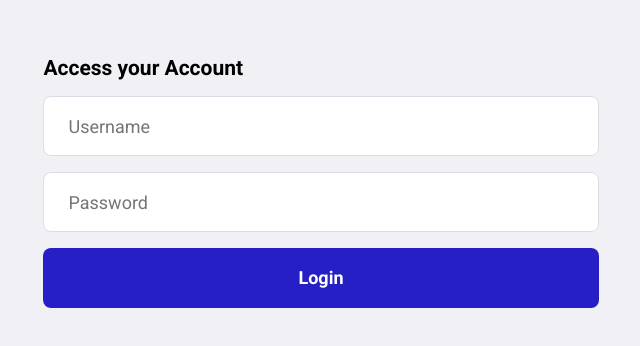
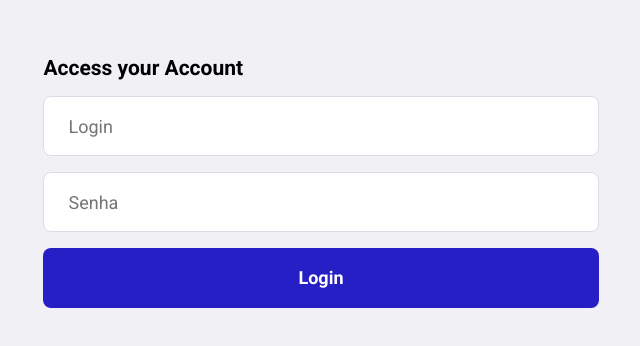
Before and after one commit to marcelo-moura/DesafioDev_Front-End, a React (Create React App) app: page / in a window 1280 px wide. Shown: the part 218-564 px from the top of the page, without its empty margins (319-959 px from the left). Built offline with nearby package versions, Linux system fonts and the light colour scheme.

Commit message:
Implementação para realizar a integração com a API através do Axios

```diff
--- a/package.json
+++ b/package.json
@@ -6,6 +6,7 @@
     "@testing-library/jest-dom": "^5.16.5",
     "@testing-library/react": "^13.4.0",
     "@testing-library/user-event": "^13.5.0",
+    "axios": "^1.1.2",
     "react": "^18.2.0",
     "react-dom": "^18.2.0",
     "react-icons": "^4.4.0",
--- a/src/pages/Login/index.js
+++ b/src/pages/Login/index.js
@@ -1,18 +1,58 @@
-import React from "react";
+import { React, useState } from "react";
+import { useNavigate } from 'react-router-dom'
+
+import api from "../../services/api";
 import './styles.css'
 
 import logoImage from '../../assets/logo.svg'
 import padlock from '../../assets/padlock.png'
 
 export default function Login() {
+
+    const [login, setLogin] = useState('');
+    const [senha, setSenha] = useState('');
+
+    const navigate = useNavigate();
+
+    async function logar(e) {
+        e.preventDefault();
+
+        const data = {
+            login, senha
+        };
+
+        try {
+            const response = await api.post('/api/v1/Auth/signIn', data)
+
+            localStorage.setItem('login', login);
+            localStorage.setItem('accessToken', response.data.data.accessToken)
+            localStorage.setItem('refreshToken', response.data.data.refreshToken)
+
+            navigate('/produtos');
+        } catch (error) {
+            alert('Login failed! Try again!')
+        }
+    }
+
     return (
         <div className="login-container">
             <section className="form">
             {/* <img src={logoImage} alt="DesafioDev Logo"/> */}
-            <form>
+            <form onSubmit={logar}>
                 <h1>Access your Account</h1>
-                <input placeholder="Username"/>
-                <input type="passwork" placeholder="Password"/>
+
+                <input
+                    placeholder="Login"
+                    value={login}
+                    onChange={e => setLogin(e.target.value)}
+                />
+
+                <input
+                    type="password"
+                    placeholder="Senha"
+                    value={senha}
+                    onChange={e => setSenha(e.target.value)}
+                />
 
                 <button className="button" type="submit">Login</button>
             </form>
--- /dev/null
+++ b/src/services/api.js
@@ -0,0 +1,5 @@
+import axios from "axios";
+
+const api = axios.create({ baseURL: 'https://localhost:44352' })
+
+export default api;
```
Also changed, not shown: 1 other file (tests, documents, lock files or other folders).
